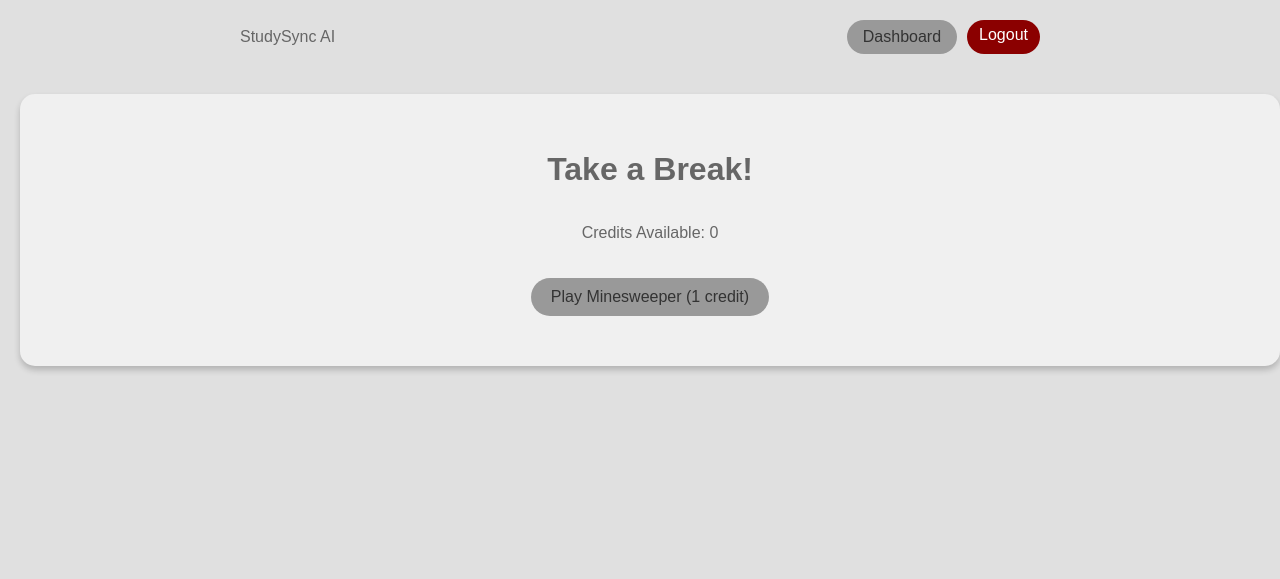
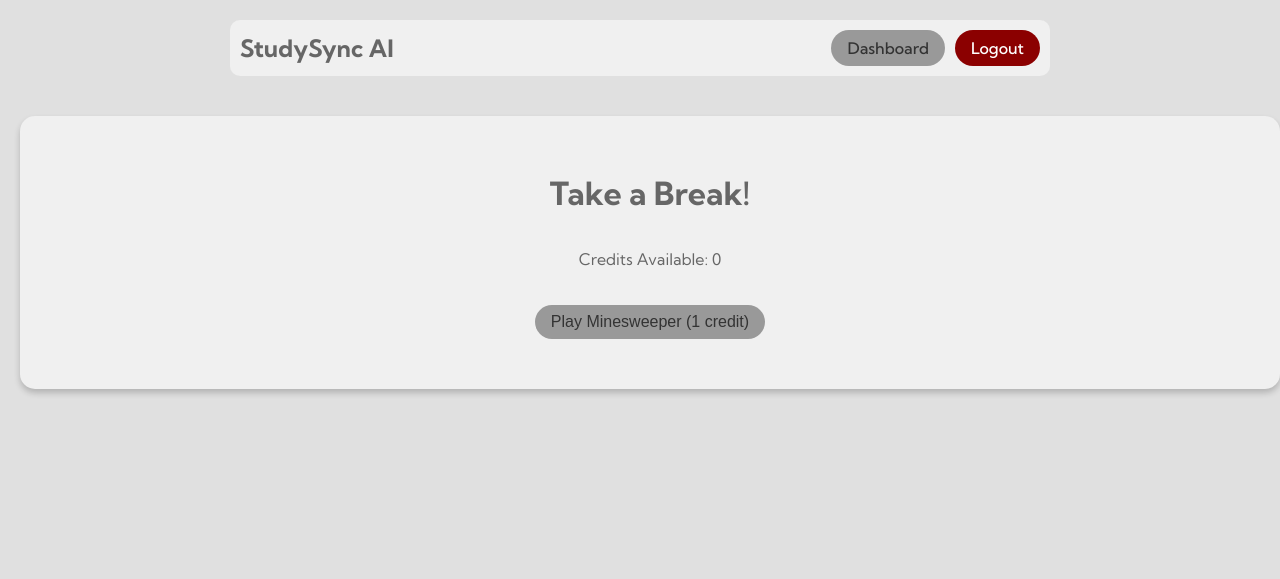
Before and after one commit to itsjos3ph/StudySyncAI, a Flask app: page /break in a window 1280 px wide. Shown: the top 579 px of the page. Run offline with Flask 3, Linux system fonts and the light colour scheme; the visitor is signed in with stand-in values (Sample User, id 1).

Commit message:
done
everything comepleted except ai

```diff
--- a/app.py
+++ b/app.py
@@ -1,10 +1,10 @@
 import os
-from flask import Flask, render_template, request, redirect, url_for, flash, get_flashed_messages, jsonify
+from flask import Flask, render_template, request, redirect, url_for, flash, get_flashed_messages, jsonify, session
 from flask_sqlalchemy import SQLAlchemy
 from flask_login import LoginManager, UserMixin, login_user, login_required, logout_user, current_user
 from werkzeug.security import generate_password_hash, check_password_hash
 from datetime import datetime
-import logging  # Added for debugging
+import logging
 
 # Set up logging
 logging.basicConfig(level=logging.DEBUG)
@@ -12,7 +12,7 @@ logger = logging.getLogger(__name__)
 
 BASE_DIR = os.path.abspath(os.path.dirname(__file__))
 app = Flask(__name__)
-app.config['SECRET_KEY'] = os.urandom(24).hex()  # Unique secret key for each run
+app.config['SECRET_KEY'] = os.urandom(24).hex()  # Unique key per run
 app.config['SQLALCHEMY_DATABASE_URI'] = f'sqlite:///{os.path.join(BASE_DIR, "database.db")}'
 app.config['SQLALCHEMY_TRACK_MODIFICATIONS'] = False
 db = SQLAlchemy(app)
@@ -202,11 +202,12 @@ def reset_study_time():
 def break_page():
     return render_template('break.html', credits=current_user.credits)
 
-@app.route('/logout')
+@app.route('/logout', methods=['GET', 'POST'])
 @login_required
 def logout():
     logger.debug(f"Logging out user: {current_user.username}")
     logout_user()
+    session.clear()  # Force clear the session
     logger.debug("User logged out, redirecting to home")
     return redirect(url_for('home'))
 
--- a/static/styles.css
+++ b/static/styles.css
@@ -181,6 +181,9 @@ body {
     max-width: 800px;
     width: 100%;
     margin: 0 auto 20px;
+    padding: 10px;
+    background: var(--box-bg);
+    border-radius: 10px;
 }
 
 .top-buttons {
@@ -188,35 +191,53 @@ body {
     gap: 10px;
 }
 
-.profile-btn {
+.site-name {
+    font-size: 1.5rem;
+    font-weight: 700;
+    color: var(--btn-active-bg);
+}
+
+body.dark-mode .site-name {
+    color: #D0D0D0; /* Match h2 in dark mode */
+}
+
+/* Action Buttons (Unified) */
+.action-btn {
     padding: 8px 16px;
     border: none;
-    cursor: pointer;
-    background: var(--btn-bg);
-    color: var(--btn-text-color);
-    border-radius: 20px;
-    font-weight: 500;
-    font-size: 1rem;
-    transition: background 0.3s ease;
-}
-
-.profile-btn:hover {
-    background: var(--btn-hover-bg);
-}
-
-.break-btn, .dashboard-btn {
-    padding: 8px 16px;
     background: var(--btn-bg);
     color: var(--btn-text-color);
     text-decoration: none;
     border-radius: 20px;
     font-weight: 500;
     font-size: 1rem;
+    cursor: pointer;
     transition: background 0.3s ease;
 }
 
-.break-btn:hover, .dashboard-btn:hover {
+.action-btn:hover {
     background: var(--btn-hover-bg);
+}
+
+.action-btn.toggle-theme {
+    background: var(--btn-bg);
+}
+
+body:not(.dark-mode) .action-btn.toggle-theme {
+    box-shadow: 0 0 8px 2px var(--glow-color);
+}
+
+.action-btn.toggle-theme.active {
+    box-shadow: 0 0 8px 2px var(--glow-color);
+}
+
+.action-btn.logout-btn {
+    background: #8B0000;
+    color: #fff;
+}
+
+.action-btn.logout-btn:hover {
+    background: #6B0000;
 }
 
 /* Credit Notification */
@@ -450,47 +470,6 @@ body {
     background: var(--btn-hover-bg);
 }
 
-/* Toggle Theme */
-.toggle-theme {
-    padding: 8px 16px;
-    border: none;
-    cursor: pointer;
-    background: var(--btn-bg);
-    color: var(--btn-text-color);
-    border-radius: 20px;
-    font-weight: 500;
-    font-size: 1rem;
-    transition: background 0.3s ease, box-shadow 0.3s ease;
-}
-
-body:not(.dark-mode) .toggle-theme {
-    box-shadow: 0 0 8px 2px var(--glow-color); /* Dark glow in light mode when not active */
-}
-
-.toggle-theme:hover {
-    background: var(--btn-hover-bg);
-}
-
-.toggle-theme.active {
-    box-shadow: 0 0 8px 2px var(--glow-color); /* Glow when active */
-}
-
-/* Logout Button */
-.logout-btn {
-    background: #8B0000; /* Red velvet */
-    color: #fff;
-    padding: 6px 12px;
-    text-decoration: none;
-    border-radius: 20px;
-    font-weight: 500;
-    font-size: 1rem;
-    transition: background 0.3s ease;
-}
-
-.logout-btn:hover {
-    background: #6B0000; /* Darker red velvet on hover */
-}
-
 /* Study Time Section */
 .study-time {
     max-width: 450px;
@@ -841,27 +820,11 @@ body.dark-mode .timer-buttons button.active {
 }
 
 body.dark-mode .break-page h2 {
-    color: #D0D0D0; /* Brighter in dark mode */
+    color: #D0D0D0;
 }
 
 .game-options {
     margin: 20px 0;
-}
-
-.game-btn {
-    padding: 10px 20px;
-    border: none;
-    background: var(--btn-bg);
-    color: var(--btn-text-color);
-    border-radius: 20px;
-    cursor: pointer;
-    font-weight: 500;
-    font-size: 1rem;
-    transition: background 0.3s ease;
-}
-
-.game-btn:hover {
-    background: var(--btn-hover-bg);
 }
 
 /* Difficulty Popout */
--- a/templates/break.html
+++ b/templates/break.html
@@ -4,23 +4,24 @@
     <meta charset="UTF-8">
     <title>Break - StudySync AI</title>
     <link rel="stylesheet" href="{{ url_for('static', filename='styles.css') }}">
+    <link href="https://fonts.googleapis.com/css2?family=Kumbh+Sans:wght@400;500;700&display=swap" rel="stylesheet">
     <link href="https://fonts.googleapis.com/css2?family=Press+Start+2P&display=swap" rel="stylesheet">
     <script src="{{ url_for('static', filename='minesweeper.js') }}"></script>
 </head>
 <body>
-    <div class="top-bar">
+    <header class="top-bar">
         <div class="site-name">StudySync AI</div>
-        <div class="top-buttons">
-            <a href="{{ url_for('dashboard') }}" class="dashboard-btn">Dashboard</a>
-            <a href="{{ url_for('logout') }}" class="logout-btn">Logout</a>
-        </div>
-    </div>
+        <nav class="top-buttons">
+            <a href="{{ url_for('dashboard') }}" class="action-btn dashboard-btn">Dashboard</a>
+            <a href="{{ url_for('logout') }}" class="action-btn logout-btn">Logout</a>
+        </nav>
+    </header>
 
     <section class="break-page">
         <h2>Take a Break!</h2>
         <p>Credits Available: <span id="credits">{{ credits }}</span></p>
         <div class="game-options">
-            <button id="play-minesweeper-btn" class="game-btn">Play Minesweeper (1 credit)</button>
+            <button id="play-minesweeper-btn" class="action-btn">Play Minesweeper (1 credit)</button>
         </div>
         <div id="difficulty-popout" class="difficulty-popout hidden">
             <div class="difficulty-box">
```
Also changed, not shown: other parts of static/styles.css (+17 -18 lines), templates/dashboard.html (+8 -8 lines).
